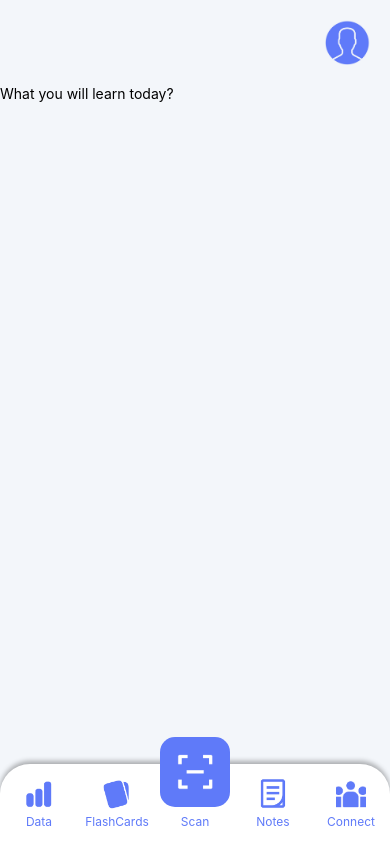
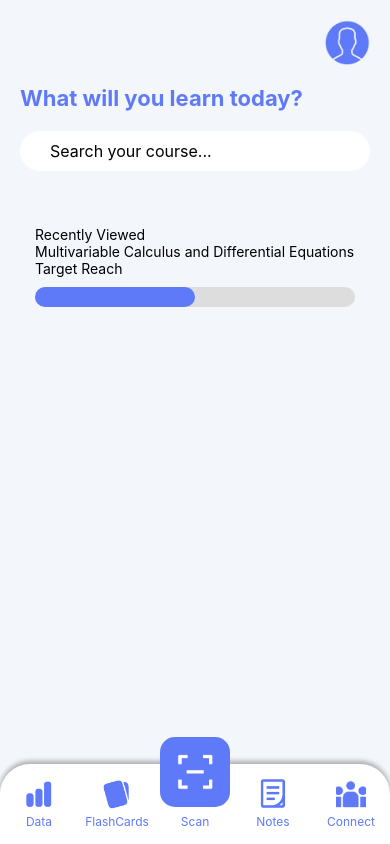
Before and after one commit to sapphiregaze/Intelli-Learn, a React Native app in the folder mobile/: screen /Test in a window 390 px wide. Built offline with nearby package versions, Linux system fonts and the light colour scheme.

Commit message:
Update design

```diff
--- a/mobile/TestScreen.js
+++ b/mobile/TestScreen.js
@@ -1,5 +1,5 @@
 import React from 'react';
-import { View, Text, StyleSheet, TouchableOpacity, Image } from 'react-native';
+import { View, Text, StyleSheet, TouchableOpacity, Image, TextInput } from 'react-native';
 
 export default function TestScreen({ navigation }) {
   return (
@@ -17,7 +17,21 @@ export default function TestScreen({ navigation }) {
 
       {/* Main content */}
       <View style={styles.content}>
-        <Text>What you will learn today?</Text>
+        <Text style={styles.mainHeaderText}>What will you learn today?</Text>
+        <View style={styles.searchBarContainer}>
+          <TextInput
+            placeholder="Search your course..."
+            style={styles.searchBarInput}
+          />
+        </View>
+        <View style={styles.recentlyViewedBox}>
+          <Text style={styles.sectionTitle}>Recently Viewed</Text>
+          <Text>Multivariable Calculus and Differential Equations</Text>
+          <Text style={styles.sectionSubtitle}>Target Reach</Text>
+          <View style={styles.progressBar}>
+            <View style={styles.progressBarFill}></View>
+          </View>
+        </View>
       </View>
 
       {/* Navigation bar at the bottom with icons */}
@@ -172,4 +186,48 @@ const styles = StyleSheet.create({
     color: '#0D47A1',
     marginBottom: 5,
   },
+
+  mainHeaderText: {
+    fontSize: 22,
+    fontWeight: 'bold',
+    color: '#5F7AF9',
+    paddingLeft: 20,
+  },
+  searchBarContainer: {
+    flexDirection: 'row',
+    alignItems: 'center',
+    backgroundColor: '#FFFFFF',
+    borderRadius: 20,
+    margin: 20,
+    paddingHorizontal: 10,
+  },
+
+  searchBarInput: {
+    flex: 1,
+    paddingVertical: 10,
+    paddingLeft: 20,
+    fontSize: 16,
+    color: '#000',
+  },
+
+  recentlyViewedBox: {
+    backgroundColor: 'linear-gradient(145deg, #5F7AF9, #9EC2FF)',
+    borderRadius: 20,
+    padding: 15,
+    marginHorizontal: 20,
+    marginTop: 20,
+  },
+  progressBar: {
+    height: 20,
+    backgroundColor: '#DDD',
+    borderRadius: 10,
+    marginTop: 10,
+  },
+  progressBarFill: {
+    height: '100%',
+    borderRadius: 10,
+    backgroundColor: '#5F7AF9',
+    width: '50%', // Assumer 50% de progression, ajustez selon vos données
+  },
+
 });
```
Also changed, not shown: mobile/assets/search.png (added).
